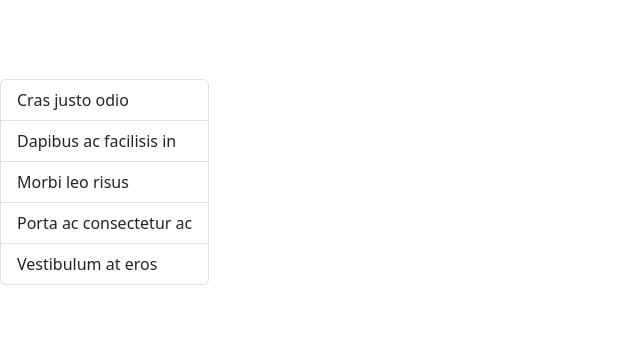
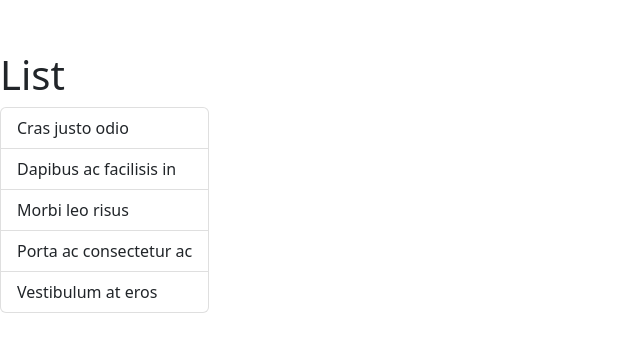
Before and after one commit to devanaclimgo/react-app, a React (Vite) app: page / in a window 1280 px wide. Shown: the part 218-570 px from the top of the page, without its empty margins (0-640 px from the left). Built offline with nearby package versions, Linux system fonts and the light colour scheme.

Commit message:
add h1 in list group and put all in div

```diff
--- a/src/components/ListGroup.tsx
+++ b/src/components/ListGroup.tsx
@@ -1,11 +1,15 @@
 function ListGroup() {
-  return <ul className="list-group">
+  return (
+    <div>
+      <h1>List</h1>
+      <ul className="list-group">
         <li className="list-group-item">Cras justo odio</li>
         <li className="list-group-item">Dapibus ac facilisis in</li>
         <li className="list-group-item">Morbi leo risus</li>
         <li className="list-group-item">Porta ac consectetur ac</li>
         <li className="list-group-item">Vestibulum at eros</li>
       </ul>
-}
+    </div>
+)}
 
 export default ListGroup;
```
Lines whose indentation alone changed are shown as unchanged.
